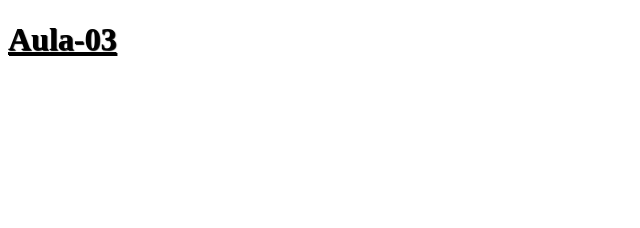
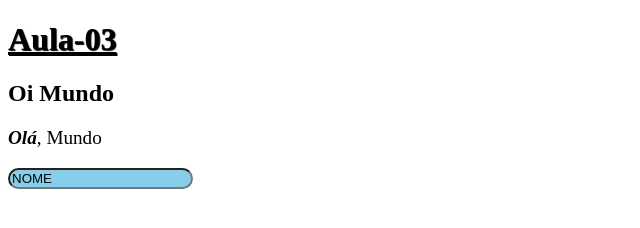
Before and after one commit to Caetano346/Curso-Escola, a plain HTML site: page Aula-03/index.html in a window 1280 px wide. Shown: the whole page, without its empty margins (0-640 px from the left). Drawn offline with Linux system fonts and the light colour scheme.

Commit message:
atualização js

```diff
--- a/Aula-03/index.html
+++ b/Aula-03/index.html
@@ -9,6 +9,12 @@
 </head>
 <body>
     <h1>Aula-03</h1>
+
+    <h2 id="oi-mundo">Oi Mundo</h2>
+    <p id="ola-mundo" class="ola-mundo">Oi Mundo 2</p>
+
+    <input type="text">
+
     <script src="script.js"></script>
 </body>
 </html>
--- a/Aula-03/script.js
+++ b/Aula-03/script.js
@@ -0,0 +1,24 @@
+const oi = document.querySelector(".oi")
+console.log("oi")
+
+const oiMundo = document.querySelector("h2")
+
+/*
+const elementos = document.querySelectorAll(""); console.log(elementos)
+elementos.forEach(elemento => {
+    console.log(elemento)
+})
+*/
+
+const olaMundo = document.querySelector("p")
+olaMundo.textContent = "Novo Conteúdo"
+olaMundo.innerText = "Conteúdo de Texto"
+olaMundo.innerHTML = "<em><strong>Olá</strong></em>, Mundo"
+
+const input = document.querySelector("input")
+input.value = "NOME"
+input.setAttribute("id", "novoId")
+input.removeAttribute("id")
+input.style.backgroundColor = "skyblue"
+
+input.style.borderRadius = "20px"
```
